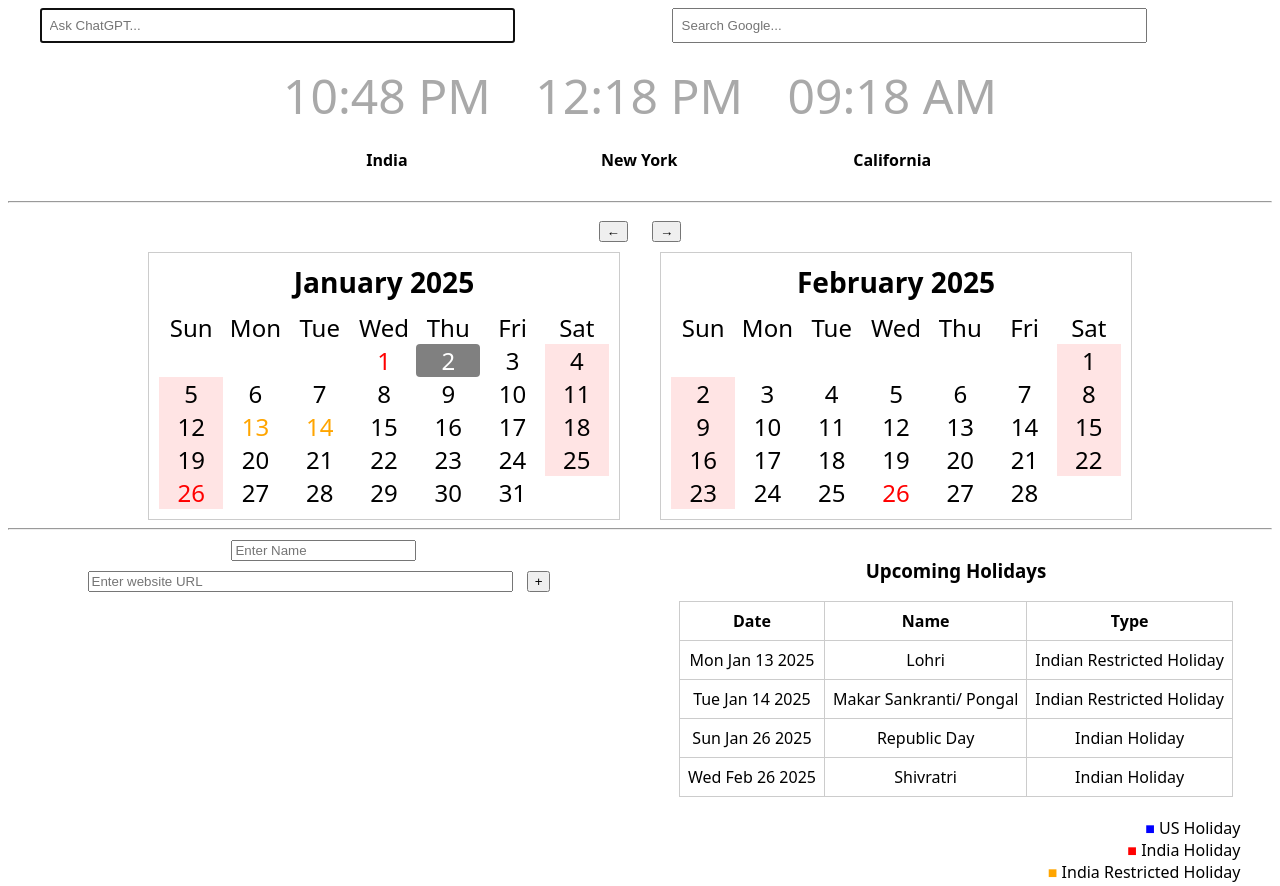
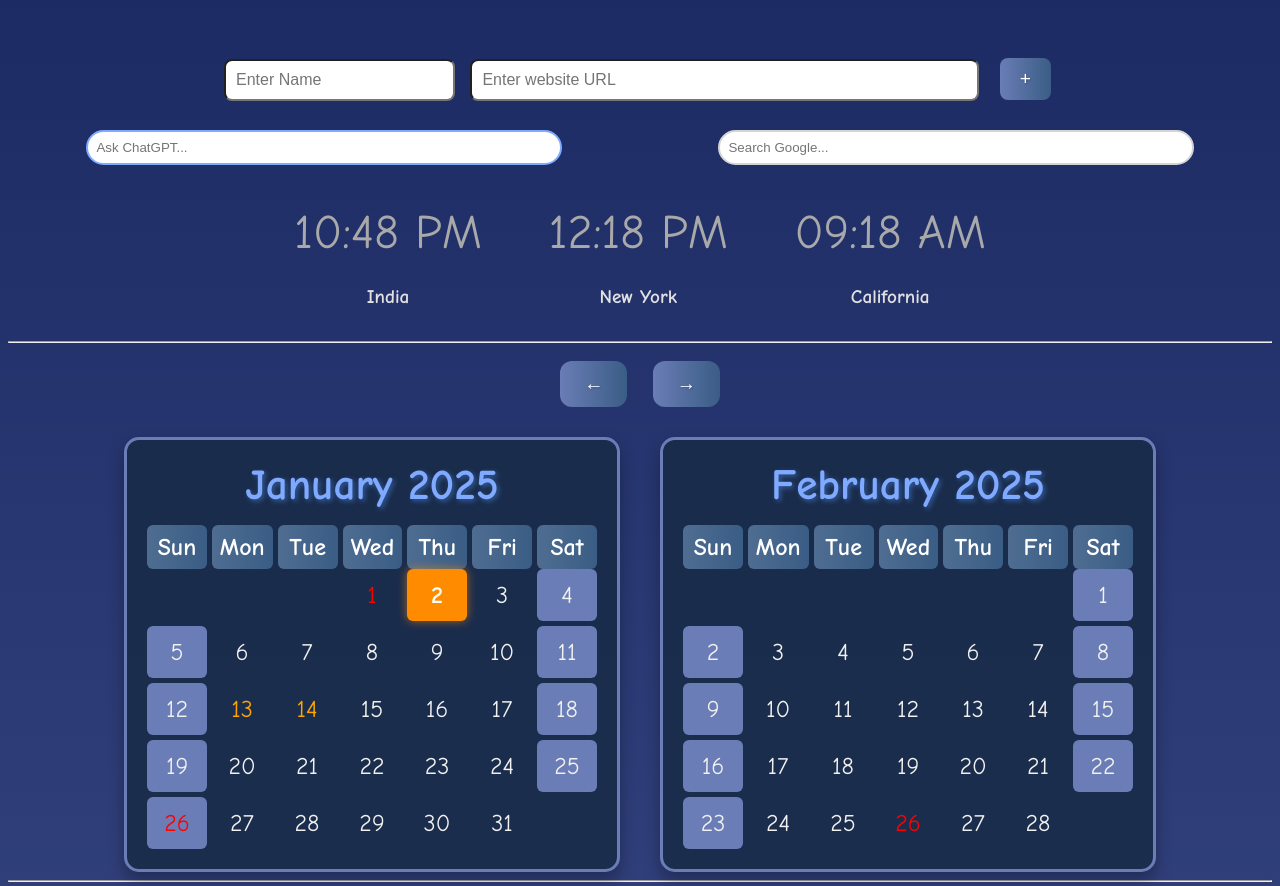
Before and after one commit to Nilabh2020/NilHRH, a plain HTML site: page index.html in a window 1280 px wide. Shown: the top 886 px of the page. Drawn offline with Linux system fonts and the light colour scheme.

Commit message:
final website

```diff
--- a/index.html
+++ b/index.html
@@ -6,13 +6,22 @@
   <link rel="stylesheet" href="styles.css">
 </head>
 <body>
+    <div style="text-align: center; margin-bottom: 20px;">
+        <div id="bookmarks"></div>
+        <form id="bookmark-form" style="margin-top: 20px;">
+            <input type="name" id="name" placeholder="Enter Name" required size="20">
+            <input type="url" id="url" placeholder="Enter website URL" required size="50">
+            <button type="submit"> + </button>
+        </form>
+    </div>
+
     <div style="display: flex; justify-content: space-around; margin-bottom: 20px;">
-        <div style="width: 45%;">
+        <div style="width: 45%; text-align: center;">
             <form action="https://chat.openai.com?hints=search&ref=ext" method="get">
                 <input type="text" id="chatgptQuery" name="q" placeholder="Ask ChatGPT..." style="width: 80%; padding: 8px;" autofocus>
             </form>
         </div>
-        <div style="width: 45%;">
+        <div style="width: 45%; text-align: center;">
             <form action="https://www.google.com/search" method="get" target="_blank">
                 <input type="text" name="q" placeholder="Search Google..." style="width: 80%; padding: 8px;">
             </form>
@@ -27,7 +36,6 @@
         <div style="text-align: center;">
             <div id="usEstClock" class="clock"></div>
             <h4>New York</h4>
-
         </div>
         <div style="text-align: center;">
             <div id="usPstClock" class="clock"></div>
@@ -41,17 +49,14 @@
         <button id="prevBtn">←</button>
         <button id="nextBtn">→</button>
     </div>
+
     <div id="calendar" class="calendar-container" style="justify-content: center;"></div>
+
+
+
     <hr>
+
     <div style="display: flex; justify-content: space-around;">
-    <div style="width: 45%; text-align: center;">
-        <div id="bookmarks"></div>
-        <form id="bookmark-form">
-            <input type="name" id="name" placeholder="Enter Name" required size="20">
-            <input type="url" id="url" placeholder="Enter website URL" required size="50">
-            <button type="submit"> + </button>
-        </form>
-    </div>
         <div style="width: 45%; text-align: center;">
             <div id="upcomingHolidays" style="text-align: center; margin-top: 20px;"></div>
             <div style="text-align: right; margin-top: 20px;">
--- a/styles.css
+++ b/styles.css
@@ -1,16 +1,180 @@
-body { font-family: system-ui, sans-serif; }
-.calendar-container { display: flex; gap: 40px; }
-.month { border: 1px solid #ccc; padding: 10px; width: 450px; font-size: 1.5em;}
-.month h3 { text-align: center; margin: 0 0 10px; }
-.weekdays, .days { display: grid; grid-template-columns: repeat(7, 1fr); text-align: center; }
-.days div, .weekdays div { font-weight: 400; }
-.weekend { background-color: #ffe4e4; }
-.today { background: grey; color: #fff; border-radius: 4px; }
-.us-holiday { color: blue; }
-.in-holiday { color: red; }
-.in-restricted-holiday { color: orange; }
-button { margin: 10px; }
+/* Global Styles */
+body {
+    font-family: 'Comic Sans MS', sans-serif;
+    background: linear-gradient(to bottom, #1d2b64, #3a4a86);
+    color: #f1f1f1;
+    overflow-x: hidden;
+    position: relative;
+    padding-top: 20px;
+}
 
+/* Falling Blossom Leaves Animation */
+@keyframes fall {
+    0% {
+        transform: translateY(-100px) rotate(0deg);
+        opacity: 1;
+    }
+    100% {
+        transform: translateY(100vh) rotate(180deg);
+        opacity: 0;
+    }
+}
+
+.blossom-leaf {
+    position: absolute;
+    top: -50px;
+    left: 50%;
+    width: 20px;
+    height: 20px;
+    background-color: #ff77b4; /* Pink color for the leaves */
+    border-radius: 50%;
+    opacity: 0.8;
+    animation: fall 4s infinite ease-in;
+    animation-delay: calc(0.5s * var(--i));
+    pointer-events: none;
+    transform: translateX(-50%);
+}
+
+/* Calendar Container */
+.calendar-container {
+    display: flex;
+    gap: 40px;
+    justify-content: center;
+    padding-top: 20px;
+    z-index: 2;
+}
+
+.month {
+    border: 3px solid #6a7db6;
+    padding: 20px;
+    width: 450px;
+    font-size: 1.5em;
+    background: rgba(23, 42, 67, 0.8);
+    box-shadow: 0 8px 16px rgba(0, 0, 0, 0.3);
+    border-radius: 15px;
+    animation: bounce 3s infinite;
+}
+
+.month h3 {
+    text-align: center;
+    margin: 0 0 15px;
+    font-size: 1.8em;
+    color: #80aaff;
+    font-weight: bold;
+    text-shadow: 2px 2px 5px #355fa1;
+}
+
+.weekdays, .days {
+    display: grid;
+    grid-template-columns: repeat(7, 1fr);
+    text-align: center;
+    gap: 5px;
+}
+
+.weekdays div {
+    font-weight: bold;
+    background: linear-gradient(to right, #4f6d91, #3a5d85);
+    color: #fff;
+    padding: 8px;
+    border-radius: 6px;
+}
+
+.days div {
+    padding: 12px;
+    border-radius: 6px;
+    transition: all 0.3s;
+}
+
+.days div:hover {
+    background-color: #6a7db6;
+    cursor: pointer;
+}
+
+.weekend {
+    background-color: #6a7db6;
+}
+
+.today {
+    background: #ff8c00; /* Bright orange to highlight today's date */
+    color: #ffffff; /* White text for contrast */
+    border-radius: 6px;
+    font-weight: bold;
+    box-shadow: 0 0 10px rgba(255, 140, 0, 0.6); /* Subtle glow effect */
+    transition: background 0.3s, box-shadow 0.3s;
+}
+
+.today:hover {
+    background: #ffa500; /* Slightly lighter shade when hovered */
+    box-shadow: 0 0 15px rgba(255, 165, 0, 0.9); /* Glow intensifies on hover */
+}
+
+/* Selected Date */
+.selected {
+    background-color: #32CD32; /* Green color */
+    color: white;
+    font-weight: bold;
+    border-radius: 6px;
+}
+
+/* Holiday Color Indicators */
+.us-holiday {
+    color: blue;
+}
+
+.in-holiday {
+    color: red;
+}
+
+.in-restricted-holiday {
+    color: orange;
+}
+
+/* Search Bar */
+input[type="text"] {
+    padding: 12px;
+    border-radius: 20px;
+    border: 2px solid #d4d4d4;
+    width: 80%;
+    transition: all 0.3s;
+    margin-bottom: 20px;
+}
+
+input[type="text"]:hover, input[type="text"]:focus {
+    border-color: #80aaff;
+    outline: none;
+}
+
+/* Buttons */
+button {
+    margin: 10px;
+    padding: 12px 24px;
+    font-size: 1.2em;
+    background: linear-gradient(to right, #6a7db6, #3a5d85);
+    color: white;
+    border: none;
+    border-radius: 12px;
+    cursor: pointer;
+    transition: transform 0.2s, box-shadow 0.2s;
+    text-shadow: 1px 1px 2px rgba(0, 0, 0, 0.2);
+}
+
+button:hover {
+    transform: scale(1.1);
+    box-shadow: 0 8px 16px rgba(106, 125, 182, 0.6);
+}
+
+/* Clock */
+.clock {
+    font-size: 3em;
+    color: darkgray;
+}
+
+h4 {
+    font-size: 1.2em;
+    color: #e1e1e1;
+}
+
+/* Bookmark */
 .bookmark {
     position: relative;
     width: 100px;
@@ -45,9 +209,52 @@ button { margin: 10px; }
 .bookmark:hover .delete-button {
     display: flex;
 }
-.favicon { width: 48px; height: 48px; margin-right: 10px; }
 
-.clock {
-    font-size: 3em;
-    color: darkgray;
+.favicon {
+    width: 48px;
+    height: 48px;
+    margin-right: 10px;
 }
+
+/* Bookmark Form */
+#bookmark-form input {
+    margin: 5px;
+    padding: 10px;
+    border-radius: 8px;
+    font-size: 1em;
+}
+
+#bookmark-form button {
+    padding: 10px 20px;
+    background-color: #80aaff;
+    border: none;
+    border-radius: 8px;
+    cursor: pointer;
+}
+
+#bookmark-form button:hover {
+    background-color: #1d2b64;
+}
+
+/* Upcoming Holidays Section */
+#upcomingHolidays {
+    color: #e1e1e1;
+    font-size: 1.2em;
+}
+
+#upcomingHolidays div {
+    margin: 5px;
+}
+
+/* Holiday Table Styling */
+#upcomingHolidays {
+    background-color: rgba(23, 42, 67, 0.8);
+    padding: 20px;
+    border-radius: 10px;
+    box-shadow: 0 8px 16px rgba(0, 0, 0, 0.3);
+}
+
+#upcomingHolidays div {
+    margin: 10px 0;
+    font-size: 1.2em;
+}
```
Lines whose indentation alone changed are shown as unchanged.
